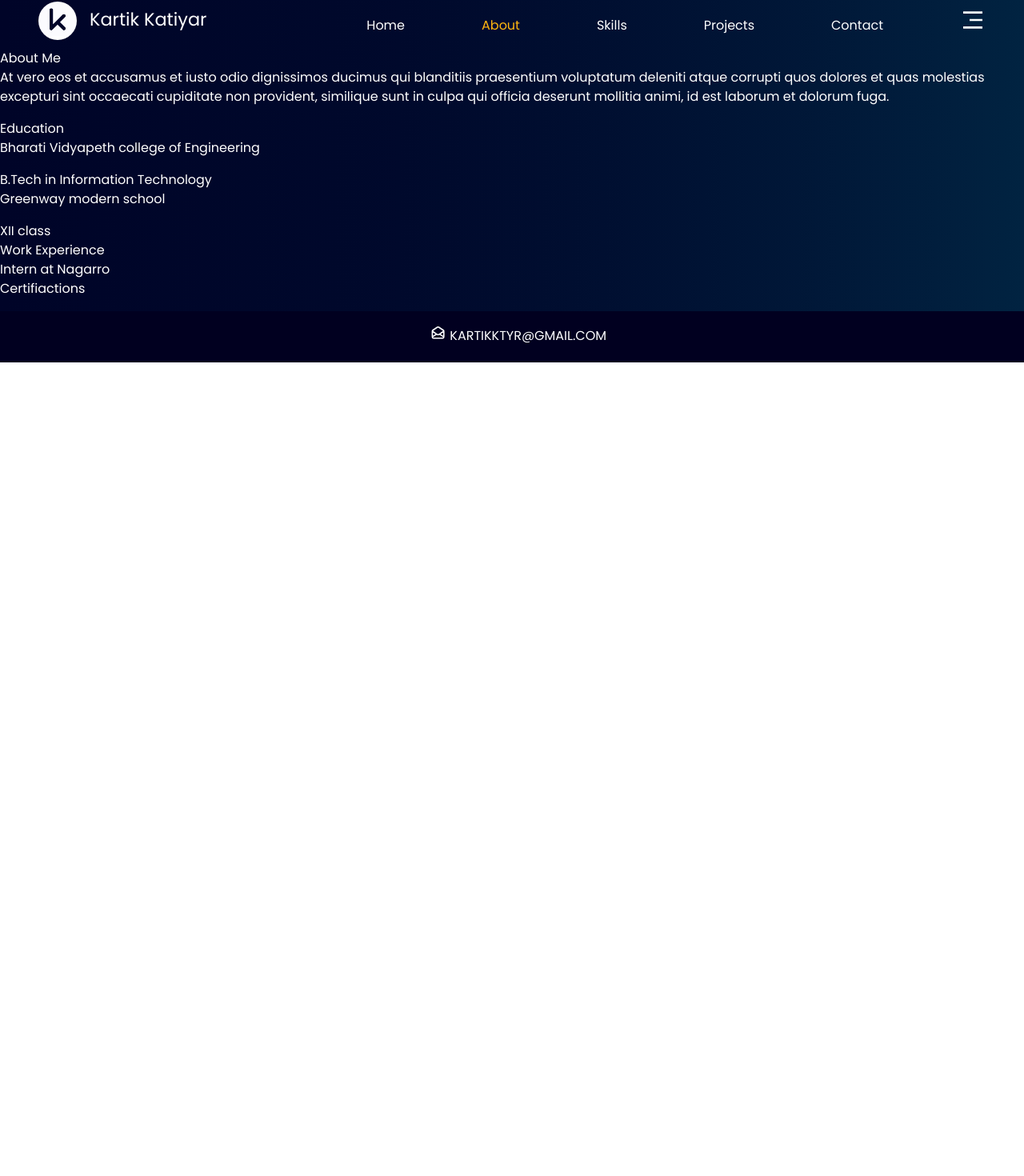
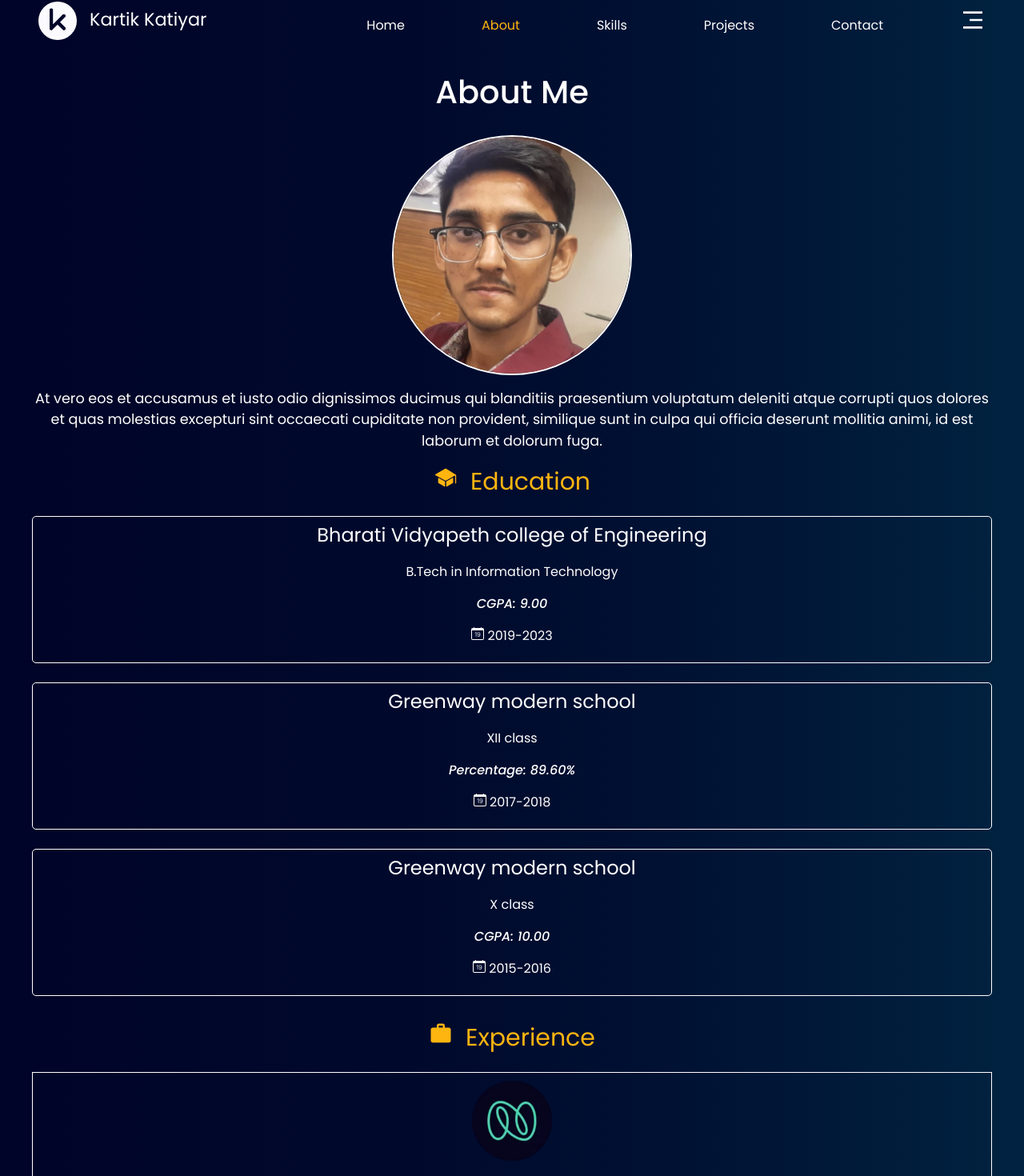
Before and after one commit to katiyarkartik/portfolio, a React (Create React App) app: page /about in a window 1280 px wide. Shown: the part 19-1489 px from the top of the page at 80% size. Before the commit the page ends 800 px from the top, so only its background shows below. Built offline with nearby package versions, Linux system fonts and the light colour scheme.

Commit message:
About Page Updated

```diff
--- a/src/App.js
+++ b/src/App.js
@@ -22,7 +22,7 @@ function App() {
   useEffect(() => {
     setTimeout(() => {
       setPending(false);
-    }, 4200);
+    }, 0);
   });
   return (
     <>
--- /dev/null
+++ b/src/pages/About.css
@@ -0,0 +1,82 @@
+.Tagline{
+    font-size: 3px;
+}
+.about{
+    padding-top: 30px;
+    padding-left: 40px;
+    padding-right: 40px;
+}
+.profile-pic{
+    margin-top: 30px;
+    width: 300px;
+    height: 300px;
+    margin-left: auto;
+    margin-right: auto;
+}
+.profile-pic img{
+    width: 300px;
+    height: 300px;
+    border: 2px solid white;
+    border-radius: 50%;
+
+}
+.bio{
+
+    text-align: center;
+}
+.about-me{
+
+    text-align: center;
+}
+.sub-heading{
+    text-align: center;
+    font-size: 30px;
+    color:#ffb510 ;
+
+    margin-bottom:20px;
+}
+.edu{
+margin-bottom: 30px;
+text-align: center;
+}
+.school-name{
+    font-size: 24px;
+}
+.edu-list{
+    border: 1px solid white;
+    margin-left: auto;
+    margin-right: auto ;
+    border-radius: 5px;
+    padding: 5px;
+}
+.exp{
+    padding: 10px;
+    border: 1px solid white;
+}
+.exp-img{
+    width: 100px;
+    margin-left: auto;
+    margin-right: auto;
+}
+.exp img{
+    width: 100px;
+}
+.company-name{
+    text-align: center;
+}
+@media screen and (max-width:750px){
+
+    .profile-pic{
+        margin-top: 30px;
+        width: 200px;
+        height: 200px;
+        margin-left: auto;
+        margin-right: auto;
+    }
+
+    .profile-pic img{
+    width: 200px;
+    height: 200px;
+
+}
+   }
--- a/src/pages/About.js
+++ b/src/pages/About.js
@@ -1,12 +1,23 @@
 import React from "react";
-
+import "./About.css";
+import img from "../images/nagarro-logo.png";
+import { IoIosSchool } from "react-icons/io";
+import { GrCertificate } from "react-icons/gr";
+import { TbCertificate } from "react-icons/tb";
+import { MdOutlineWork } from "react-icons/md";
+import { BsCalendarDate } from "react-icons/bs";
+import dp from "../images/profilepic.jpeg";
 const About = () => {
   return (
     <>
-      <div classname="about">
-        <div>About Me</div>
-        <div className="Tagline">
-          <p>
+      <div className="about">
+        <h1 className="about-me">About Me</h1>
+
+        <div className="details">
+          <p className="profile-pic">
+            <img src={dp} />
+          </p>
+          <p className="bio">
             At vero eos et accusamus et iusto odio dignissimos ducimus qui
             blanditiis praesentium voluptatum deleniti atque corrupti quos
             dolores et quas molestias excepturi sint occaecati cupiditate non
@@ -14,20 +25,65 @@ const About = () => {
             animi, id est laborum et dolorum fuga.{" "}
           </p>
         </div>
-        <div className="education">Education</div>
-        <div className="edu1">
-          <p>Bharati Vidyapeth college of Engineering</p>
-          B.Tech in Information Technology
+        <div className="sub-heading">
+          <IoIosSchool />
+          <span>Education</span>
         </div>
-        <div className="edu2">
-          <p>Greenway modern school</p>
-          XII class
+        <div className="edu">
+          <div className="edu-list">
+            <p className="school-name">
+              Bharati Vidyapeth college of Engineering
+            </p>
+            <p>B.Tech in Information Technology</p>
+            <p>
+              <em>CGPA: 9.00</em>
+            </p>
+            <p>
+              <BsCalendarDate /> 2019-2023
+            </p>
+          </div>
+          <br />
+          <div className="edu-list">
+            <p className="school-name">Greenway modern school</p>
+            <p> XII class</p>
+            <p>
+              <em>Percentage: 89.60%</em>
+            </p>
+            <p>
+              <BsCalendarDate /> 2017-2018
+            </p>
+          </div>
+          <br />
+          <div className="edu-list">
+            <p className="school-name">Greenway modern school</p>
+            <p> X class</p>
+            <p>
+              <em>CGPA: 10.00</em>
+            </p>
+            <p>
+              <BsCalendarDate /> 2015-2016
+            </p>
+          </div>
         </div>
-        <div className="exp">
-          Work Experience
+        {/* djvd */}
+        <div className="sub-heading">
+          <MdOutlineWork />
+          <span>Experience</span>
         </div>
-        <div>Intern at Nagarro</div>
-        <div>Certifiactions</div>
+        <div className="exp-list">
+          <div className="exp">
+            <p className="exp-img">
+              <img src={img} alt="" />
+            </p>
+            <p className="company-name">Software intern at Nagarro</p>
+          </div>
+        </div>
+        {/* dhvbdvb */}
+        <div className="sub-heading">
+          <TbCertificate />
+          <span> Certifiactions</span>
+        </div>
+
         <ul></ul>
       </div>
     </>
--- a/src/pages/Home.js
+++ b/src/pages/Home.js
@@ -5,6 +5,7 @@ import * as SiIcon from "react-icons/si";
 import * as BsIcon from "react-icons/bs";
 import Carousel from "../components/Carousel";
 import TechStack from "../components/TechStack";
+import { NavLink } from "react-router-dom";
 const Home = () => {
   return (
     <>
@@ -38,7 +39,9 @@ const Home = () => {
                 text ever since the{" "}
               </p>
               <div className="button">
-                <button className="btn projects">Projects</button>
+                <NavLink to="/project">
+                  <button className="btn projects">Projects</button>
+                </NavLink>
                 <button className="btn resume">Resume</button>
               </div>
             </div>
```
Also changed, not shown: src/images/nagarro-logo.png (added), src/images/profilepic.jpeg (added).
